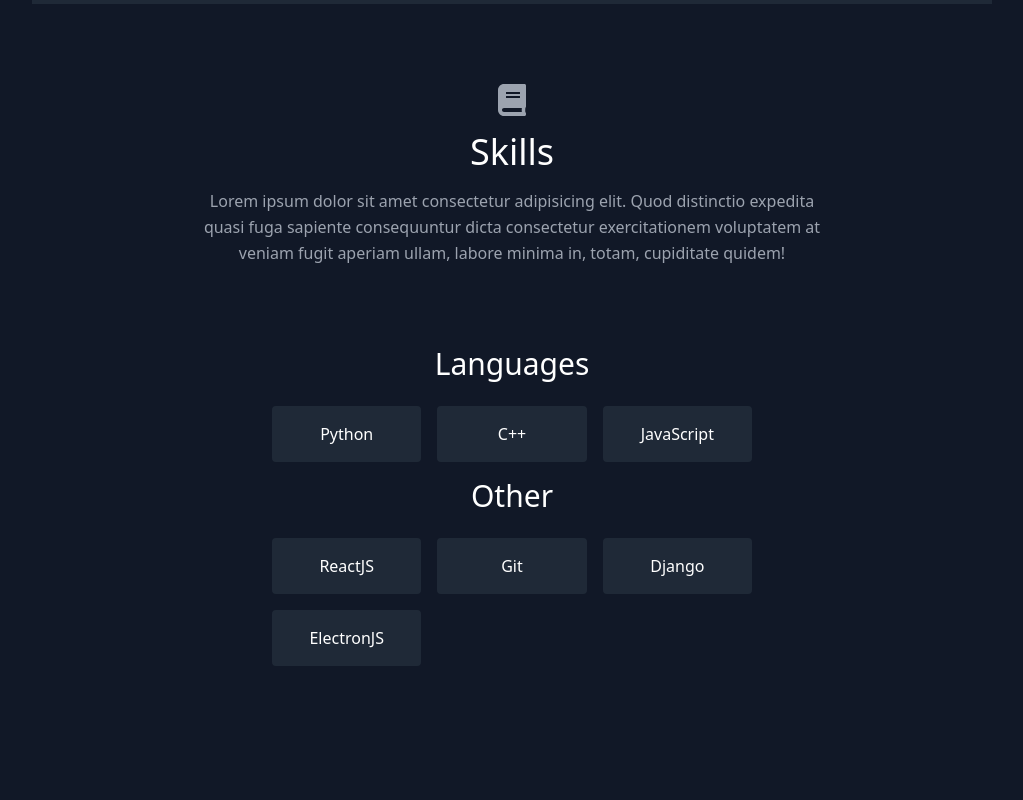
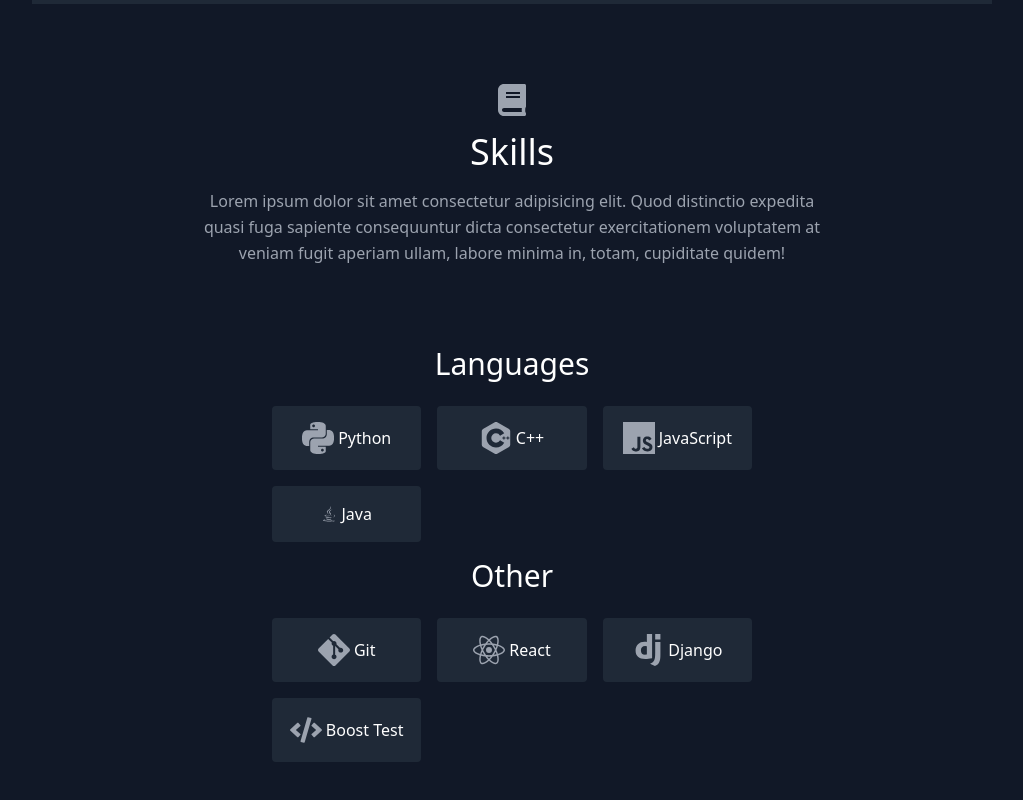
Before and after one commit to Bailejd/bailejd.github.io, a React (Create React App) app: page / in a window 1280 px wide. Shown: the part 2156-2956 px from the top of the page, without its empty margins (128-1151 px from the left). Before the commit the page ends 2878 px from the top, so only its background shows below. Built offline with nearby package versions, Linux system fonts and the light colour scheme; the HTML template or start-up script is replaced by a standard one.

Commit message:
Replace dynamic list of skills for static list with icons

```diff
--- a/src/components/Skills.js
+++ b/src/components/Skills.js
@@ -1,11 +1,11 @@
 import React from "react";
 import { IconContext }  from "react-icons";
-import { FaBook } from "react-icons/fa";
-import { languages, others } from "../data";
+import { FaBook, FaCode } from "react-icons/fa";
+import { SiPython, SiCplusplus, SiJavascript, SiJava, SiGit, SiReact, SiDjango } from "react-icons/si";
 
 export default function Skills() {
   return (
-    <section id="skills">
+    <section id="skills" className="scroll-m-10">
       <div className="container px-5 py-10 mx-auto">
         <div className="text-center mb-20">
           <IconContext.Provider value={{ size: "2em"}}>
@@ -22,29 +22,107 @@
           Languages
         </h2>
         <div className="flex flex-wrap lg:w-2/5 sm:mx-auto sm:mb-2 -mx-2">
-          {languages.map((language) => (
-            <div key={language} className="p-2 sm:w-1/3 w-full">
-              <div className="bg-gray-800 rounded p-4 h-full text-center">
-                <span className="title-font font-medium text-white">
-                  {language}
+          <div className="p-2 w-1/3">
+            <div className="bg-gray-800 flex justify-center rounded p-4 h-full text-center">
+              <div className="flex items-center">
+                <IconContext.Provider value={{ size: "2em"}}>
+                  <SiPython className=""/>
+                </IconContext.Provider>
+                <span className="title-font font-medium text-white pl-1">
+                  Python
                 </span>
               </div>
             </div>
-          ))}
+          </div>
+          <div className="p-2 w-1/3">
+            <div className="bg-gray-800 flex justify-center rounded p-4 h-full text-center">
+              <div className="flex items-center">
+                <IconContext.Provider value={{ size: "2em"}}>
+                  <SiCplusplus className=""/>
+                </IconContext.Provider>
+                <span className="title-font font-medium text-white pl-1">
+                  C++
+                </span>
+              </div>
+            </div>
+          </div>
+          <div className="p-2 w-1/3">
+            <div className="bg-gray-800 flex justify-center rounded p-4 h-full text-center">
+              <div className="flex items-center">
+                <IconContext.Provider value={{ size: "2em"}}>
+                  <SiJavascript className=""/>
+                </IconContext.Provider>
+                <span className="title-font font-medium text-white pl-1">
+                  JavaScript
+                </span>
+              </div>
+            </div>
+          </div>
+          <div className="p-2 w-1/3">
+            <div className="bg-gray-800 flex justify-center rounded p-4 h-full text-center">
+              <div className="flex items-center">
+                <IconContext.Provider value={{ size: "2em"}}>
+                  <SiJava className=""/>
+                </IconContext.Provider>
+                <span className="title-font font-medium text-white pl-1">
+                  Java
+                </span>
+              </div>
+            </div>
+          </div>
         </div>
         <h2 className="text-center mb-4 sm:text-3xl text-2xl font-medium title-font text-white">
           Other
         </h2>
         <div className="flex flex-wrap lg:w-2/5 sm:mx-auto sm:mb-2 -mx-2">
-          {others.map((other) => (
-            <div key={other} className="p-2 sm:w-1/3 w-full">
-              <div className="bg-gray-800 rounded p-4 h-full text-center">
-                <span className="title-font font-medium text-white">
-                  {other}
+          <div className="p-2 w-1/3">
+            <div className="bg-gray-800 flex justify-center rounded p-4 h-full text-center">
+              <div className="flex items-center">
+                <IconContext.Provider value={{ size: "2em"}}>
+                  <SiGit className=""/>
+                </IconContext.Provider>
+                <span className="title-font font-medium text-white pl-1">
+                  Git
                 </span>
               </div>
             </div>
-          ))}
+          </div>
+          <div className="p-2 w-1/3">
+            <div className="bg-gray-800 flex justify-center rounded p-4 h-full text-center">
+              <div className="flex items-center">
+                <IconContext.Provider value={{ size: "2em"}}>
+                  <SiReact className=""/>
+                </IconContext.Provider>
+                <span className="title-font font-medium text-white pl-1">
+                  React
+                </span>
+              </div>
+            </div>
+          </div>
+          <div className="p-2 w-1/3">
+            <div className="bg-gray-800 flex justify-center rounded p-4 h-full text-center">
+              <div className="flex items-center">
+                <IconContext.Provider value={{ size: "2em"}}>
+                  <SiDjango className=""/>
+                </IconContext.Provider>
+                <span className="title-font font-medium text-white pl-1">
+                  Django
+                </span>
+              </div>
+            </div>
+          </div>
+          <div className="p-2 w-1/3">
+            <div className="bg-gray-800 flex justify-center rounded p-4 h-full text-center">
+              <div className="flex items-center">
+                <IconContext.Provider value={{ size: "2em"}}>
+                  <FaCode className=""/>
+                </IconContext.Provider>
+                <span className="title-font font-medium text-white pl-1">
+                  Boost Test
+                </span>
+              </div>
+            </div>
+          </div>
         </div>
       </div>
     </section>
```
